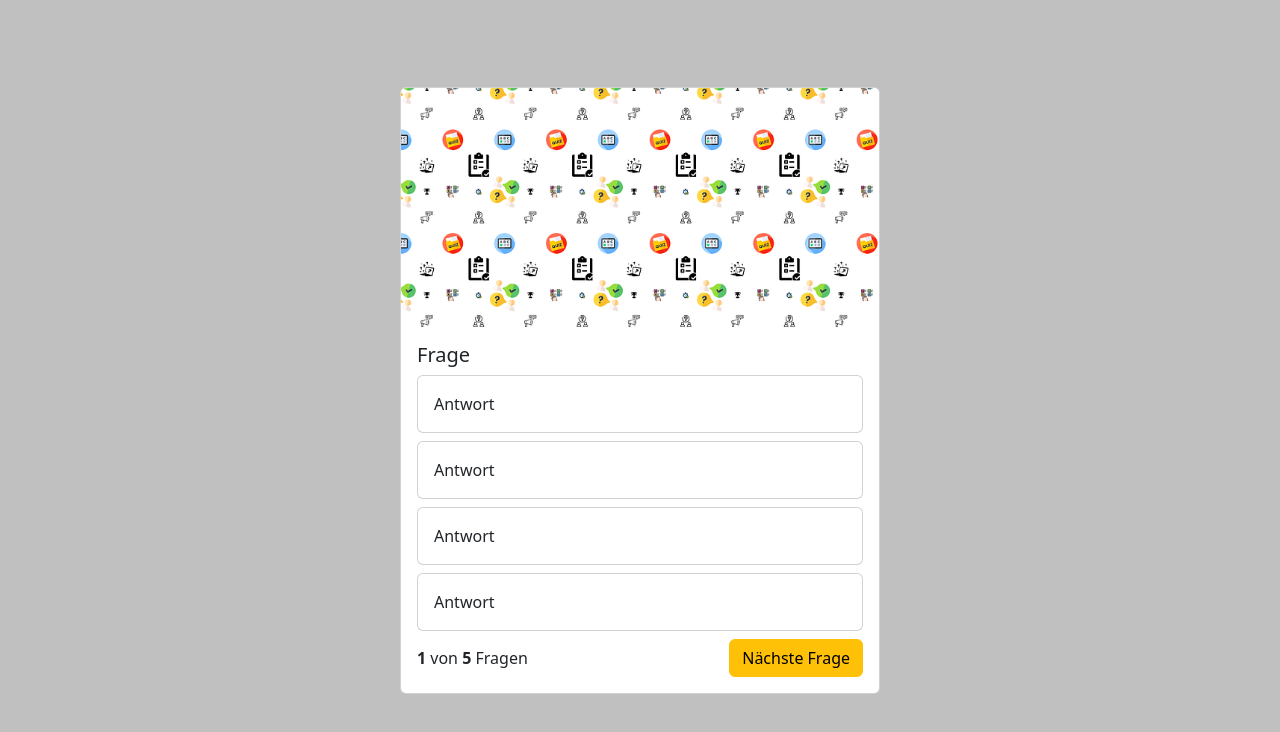
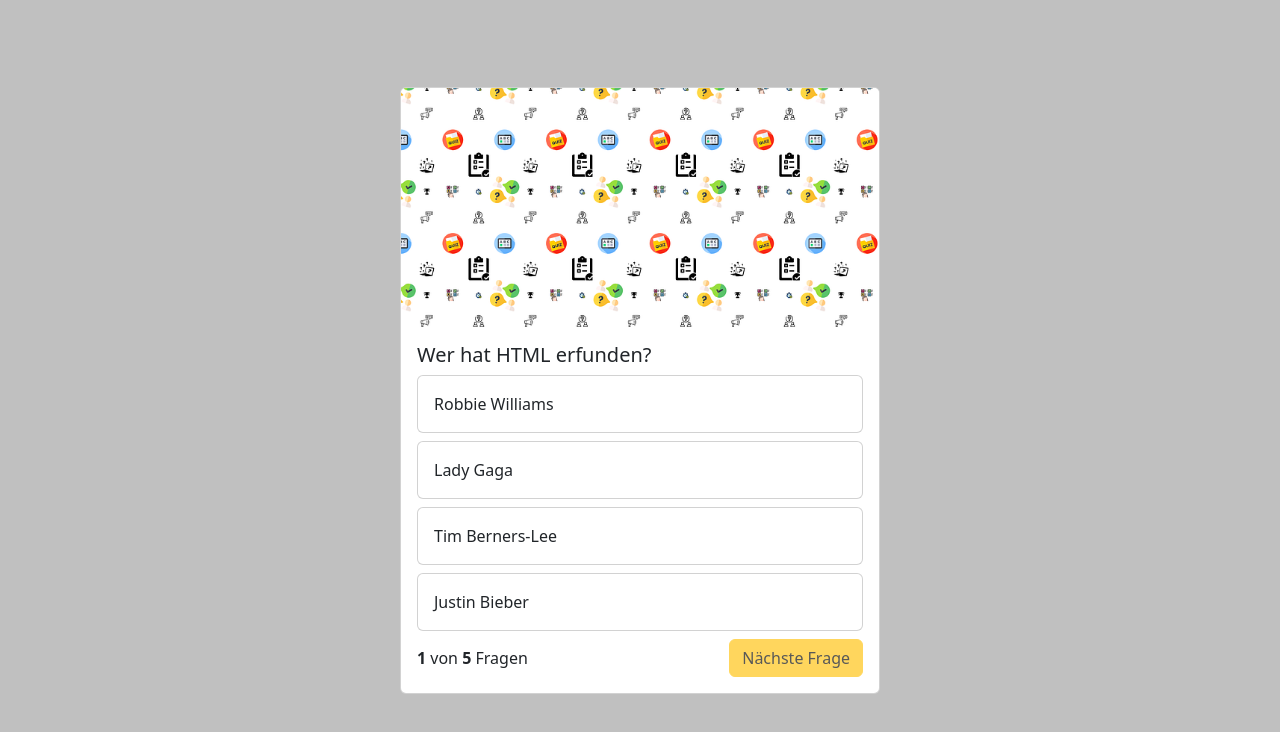
Before and after one commit to AlexVerm12/Quizzapp, a plain HTML site: page index.html in a window 1280 px wide. Shown: the part 60-792 px from the top of the page. Drawn offline with nearby package versions, Linux system fonts and the light colour scheme.

Commit message:
second commit

```diff
--- a/index.html
+++ b/index.html
@@ -21,7 +21,7 @@
       crossorigin="anonymous"
     ></script>
   </head>
-  <body>
+  <body onload="init()">
     <nav class="navbar bg-light">
       <div class="container-fluid">
         <span class="navbar-brand mb-0 h1">Quizzapp</span>
@@ -32,27 +32,27 @@
       <div class="card quiz-card">
         <img src="img/quiz.png" class="card-img-top" alt="..." />
         <div class="card-body">
-          <h5 class="card-title">Frage</h5>
+          <h5 class="card-title" id="questiontext">Frage</h5>
 
-          <div class="card mb-2">
-            <div class="card-body">Antwort</div>
+          <div class="card quiz-answer-card mb-2" onclick="answer('answer_1')">
+            <div class="card-body" id="answer_1">Antwort</div>
           </div>
 
-          <div class="card mb-2">
-            <div class="card-body">Antwort</div>
+          <div class="card quiz-answer-card mb-2" onclick="answer('answer_2')">
+            <div class="card-body" id="answer_2">Antwort</div>
           </div>
 
-          <div class="card mb-2">
-            <div class="card-body">Antwort</div>
+          <div class="card quiz-answer-card mb-2" onclick="answer('answer_3')">
+            <div class="card-body" id="answer_3">Antwort</div>
           </div>
 
-          <div class="card mb-2">
-            <div class="card-body">Antwort</div>
+          <div class="card quiz-answer-card mb-2" onclick="answer('answer_4')">
+            <div class="card-body" id="answer_4">Antwort</div>
           </div>
 
           <div class="question-footer">
-            <span> <b>1</b> von <b>5</b> Fragen </span>
-            <button  class="btn btn-warning">Nächste Frage</button>
+            <span> <b>1</b> von <b id="allQuestions">4</b> Fragen </span>
+            <button onclick="nextQuestion()" class="btn btn-warning" id="next-button" disabled>Nächste Frage</button>
           </div>
         </div>
       </div>
--- a/script.js
+++ b/script.js
@@ -0,0 +1,81 @@
+let questions = [
+    {
+        "question":"Wer hat HTML erfunden?",
+        "answer_1": "Robbie Williams",
+        "answer_2": "Lady Gaga",
+        "answer_3": "Tim Berners-Lee",
+        "answer_4": "Justin Bieber",
+        "right_answer": 3
+    },
+    {
+        "question":"Welche Programmiersprache ist für das Design der Seite verantwortlich?",
+        "answer_1": "HTML",
+        "answer_2": "Javascript",
+        "answer_3": "Python",
+        "answer_4": "CSS",
+        "right_answer": 4
+    },
+    {
+        "question":"Welcher Tag steht für Fettgedruckt?",
+        "answer_1": "&lt;b&gt;&lt;/b&gt;", //&lt und &GT ermöglichen das anzeigen der Tags als Text. So werden die nicht ausgeführt. Sie werden statt den eckigen Klammern verwendet
+        "answer_2": "&lt;br&gt;",
+        "answer_3": "&lt;em&gt;&lt;/em&gt;",
+        "answer_4": "&lt;ul&gt;&lt;/ul&gt;",
+        "right_answer": 1
+    },
+    {
+        "question":"Was bedeutet der TAG <em></em>?",
+        "answer_1": "Text wird Fett",
+        "answer_2": "Text wird Kursiv",
+        "answer_3": "Text wird Unterstrichen",
+        "answer_4": "Es passiert nichts",
+        "right_answer": 2
+    },
+    {
+        "question":"Wie ändere ich die Farbe eines Textes zu blau?",
+        "answer_1": "body: blue;",
+        "answer_2": "background-color: blue;",
+        "answer_3": "Text-color:blue;",
+        "answer_4": "color:blue;",
+        "right_answer": 4
+    }
+];
+
+let currentQuestion = 0;
+
+function init(){
+    document.getElementById('allQuestions').innerHTML=questions.length;
+
+    showQuestion();
+}
+
+function showQuestion(){
+    let question = questions[currentQuestion];
+
+    document.getElementById('questiontext').innerHTML = question['question'];
+    document.getElementById('answer_1').innerHTML = question['answer_1'];
+    document.getElementById('answer_2').innerHTML = question['answer_2'];
+    document.getElementById('answer_3').innerHTML = question['answer_3'];
+    document.getElementById('answer_4').innerHTML = question['answer_4'];
+}
+
+function answer(selection){
+    let question = questions[currentQuestion];
+    let selectedQuestionNumber = selection.slice(-1); // es wird die letzte stelle der Variable selection ausgewählt (also die Zahl der Antwort)
+
+    let idOfRightAnswer = `answer_${question['right_answer']}`;
+    if(selectedQuestionNumber == question['right_answer']){// Wenn die letzte Stelle/Zahl der Variable selection mit der Zahl aus dem Array right answer übereinstimmt, dann
+       document.getElementById(selection).parentNode.classList.add('bg-success'); //CSS Classe von Bootstrapp. ParentNode bedeutet dass das Parent Element von der ID ausgewählt wird.
+    }
+    else{
+        document.getElementById(selection).parentNode.classList.add('bg-danger'); //CSS Classe von Bootstrap
+        document.getElementById(idOfRightAnswer).parentNode.classList.add('bg-success');
+    };
+
+    document.getElementById('next-button').disabled = false;
+}
+
+function nextQuestion(){
+    currentQuestion++; //Wert wird um 1 erhöht z.B.: von 0 auf 1
+    showQuestion();
+}
--- a/style.css
+++ b/style.css
@@ -19,3 +19,16 @@
     justify-content: space-between;
     align-items: center;
 }
+
+.quiz-answer-card:hover{
+    cursor: pointer;
+    background-color: rgba(0, 0, 0, 0.05);
+}
+
+.bg-success{
+    color: white;
+}
+
+.bg-danger{
+    color: white;
+}
```
